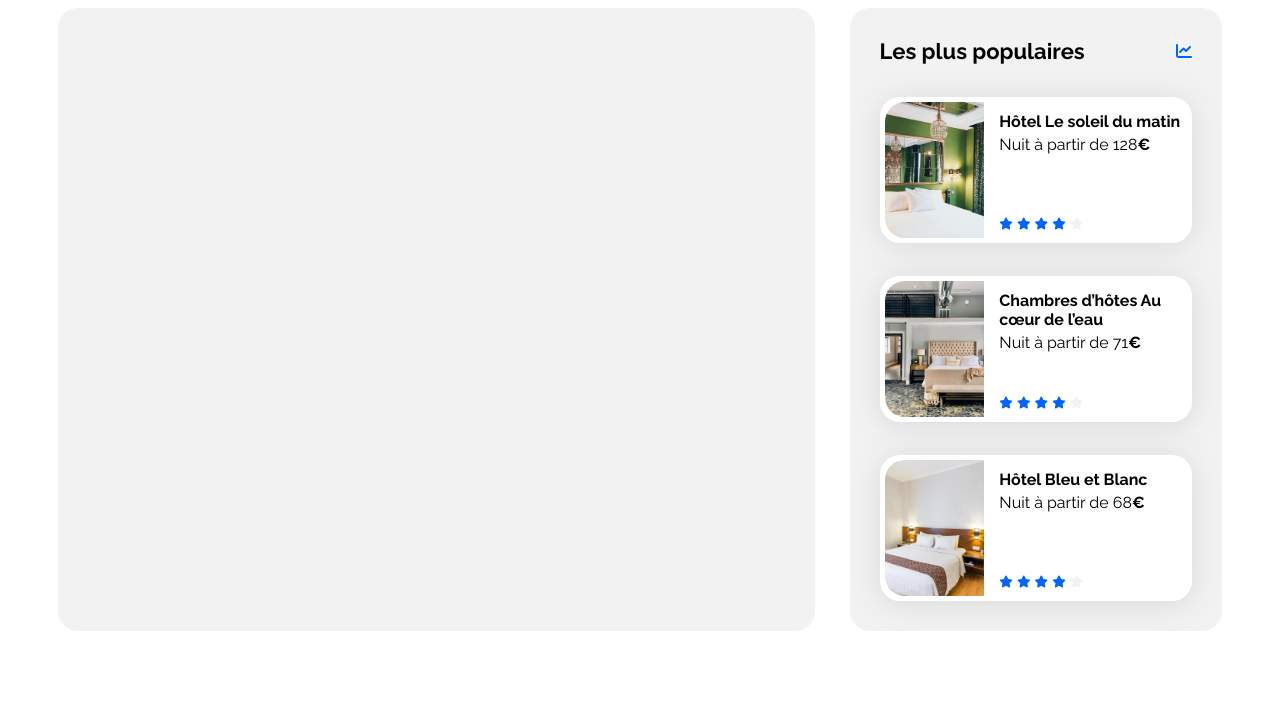
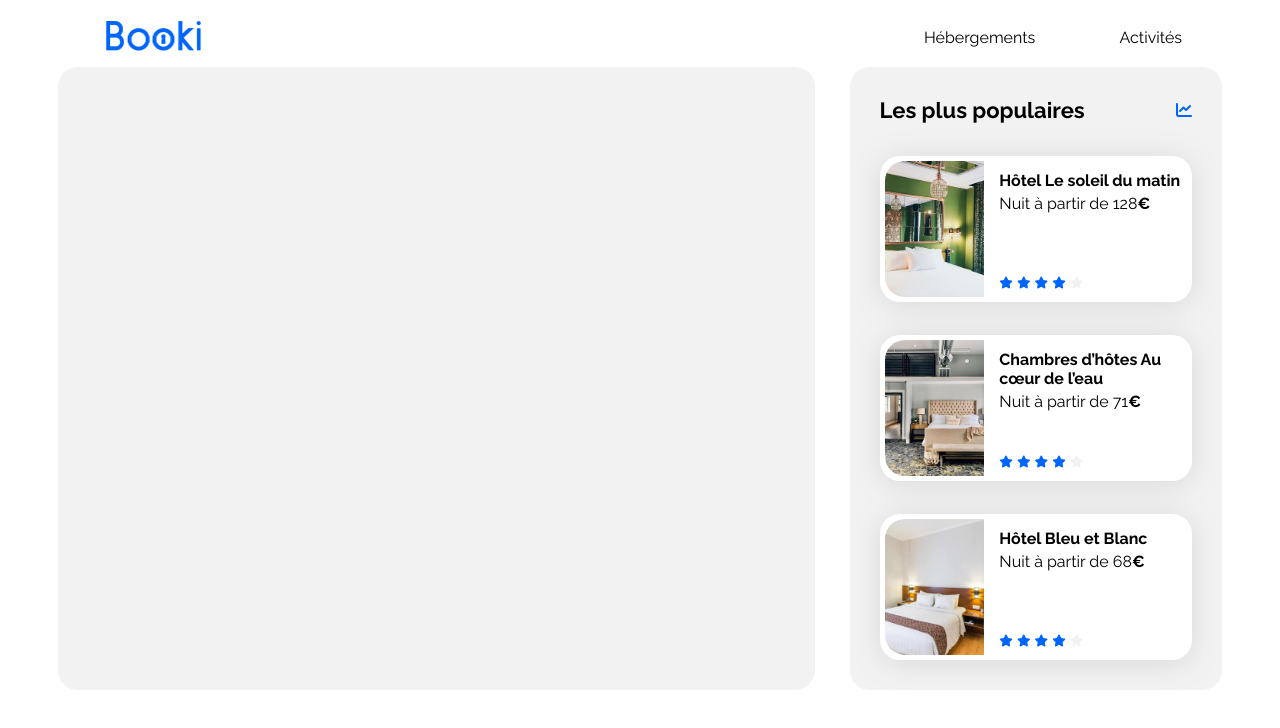
Before and after one commit to ismail-bouasria/booki, a plain HTML site: page index.html in a window 1280 px wide. Drawn offline with Linux system fonts and the light colour scheme.

Commit message:
Update header: add logo and navbar

```diff
--- a/css/style.css
+++ b/css/style.css
@@ -17,6 +17,8 @@ body {
     display: flex;
     justify-content: center;
 }
+
+
 
 .main-container {
     width: 100%;
@@ -57,6 +59,36 @@ a {
 .neutral-star {
     color: var(--main-bg-color)
 }
+
+/****** Header & Navbar ***********/
+
+header {
+    display: flex;
+    justify-content: space-between;
+    padding: 10px 0;
+    text-align: center;
+    align-items: center;
+}
+
+.logo{
+   width: 50%;
+
+}
+
+nav {
+    padding: 10px 0;
+    text-align: center;
+}
+nav a {
+
+    text-decoration: none;
+    padding: 10px 40px;
+}
+nav a:hover {
+    border-top: 1px solid #0065FC;
+    color: #0065FC;
+}
+
 
 /****** Hebergements And Populaires ***********/
 .hebergements-and-populaires {
--- a/index.html
+++ b/index.html
@@ -16,7 +16,16 @@
 
 <body>
     <div class="main-container">
-        <header></header>
+        <header>
+            <div>
+                <img class="logo" src="./images/logo/Booki.png" alt="Logo Booki">
+            </div>
+
+            <nav>
+                <a href="#">Hébergements</a>
+                <a href="#">Activités</a>
+            </nav>
+        </header>
         <main>
             <div class="hebergements-and-populaires">
                 <section class="hebergements">
```
